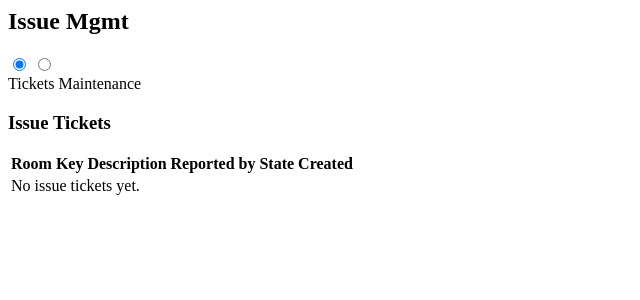
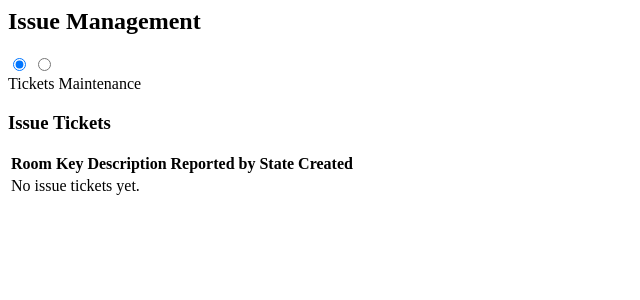
Before and after one commit to friendlyhomeinvader/pe-projekt-lab-2671, a Python web app: template app/templates/partials/issue_management.html in a window 1280 px wide. Shown: the top 300 px of the page, without its empty margins (0-640 px from the left). Run offline with Jinja, Linux system fonts and the light colour scheme; the template is opened without the code that fills it, so the values that code supplies are empty.

Commit message:
fix: issue mgmt made more professional

```diff
--- a/app/routes/issue_management.py
+++ b/app/routes/issue_management.py
@@ -45,7 +45,7 @@
         return render_page(
             "partials/issue_management.html",
             nav_groups=grouped_visible_nav_items(current_user.role),
-            title="Issue Mgmt",
+            title="Issue Management",
             tickets=list_issue_tickets(),
             state_labels=ISSUE_TICKET_STATE_LABELS,
             state_styles=ISSUE_TICKET_STATE_STYLES,
--- a/app/services/nav.py
+++ b/app/services/nav.py
@@ -25,7 +25,7 @@
     },
     {
         "slug": "issue-management",
-        "label": "Issue Mgmt",
+        "label": "Issue Management",
         "allowed_roles": ("ADMIN",),
     },
     {
--- a/app/templates/partials/issue_management.html
+++ b/app/templates/partials/issue_management.html
@@ -1,14 +1,14 @@
 <div>
-    <h2 class="text-xl font-semibold text-gray-800 mb-4">Issue Mgmt</h2>
+    <h2 class="text-xl font-semibold text-gray-800 mb-4">Issue Management</h2>
 
     <div class="relative inline-flex rounded-full bg-gray-200 p-1 text-sm mb-4">
         <input type="radio" name="issue-mgmt-tab" id="issue-mgmt-tab-tickets" class="peer/tickets hidden" checked
                hx-get="/issue-tickets" hx-target="#issue-mgmt-content" hx-swap="innerHTML" hx-params="none">
         <input type="radio" name="issue-mgmt-tab" id="issue-mgmt-tab-maintenance" class="peer/maintenance hidden"
                hx-get="/maintenance-slots" hx-target="#issue-mgmt-content" hx-swap="innerHTML" hx-params="none">
-        <div class="absolute inset-y-1 left-1 w-[calc(50%-4px)] rounded-full bg-blue-600 transition-transform duration-200 ease-in-out peer-checked/maintenance:translate-x-full"></div>
-        <label for="issue-mgmt-tab-tickets" class="relative z-10 flex-1 text-center px-4 py-1.5 rounded-full cursor-pointer font-medium peer-checked/tickets:text-white text-gray-700 transition-colors">Tickets</label>
-        <label for="issue-mgmt-tab-maintenance" class="relative z-10 flex-1 text-center px-4 py-1.5 rounded-full cursor-pointer font-medium peer-checked/maintenance:text-white text-gray-700 transition-colors">Maintenance</label>
+        <div class="absolute inset-y-1 left-1 w-[76px] rounded-full bg-blue-600 transition-[left,width] duration-200 ease-in-out peer-checked/maintenance:left-[80px] peer-checked/maintenance:w-[114px]"></div>
+        <label for="issue-mgmt-tab-tickets" class="relative z-10 whitespace-nowrap text-center px-4 py-1.5 rounded-full cursor-pointer font-medium peer-checked/tickets:text-white text-gray-700 transition-colors">Tickets</label>
+        <label for="issue-mgmt-tab-maintenance" class="relative z-10 whitespace-nowrap text-center px-4 py-1.5 rounded-full cursor-pointer font-medium peer-checked/maintenance:text-white text-gray-700 transition-colors">Maintenance</label>
     </div>
 
     <div id="issue-mgmt-content">
```
